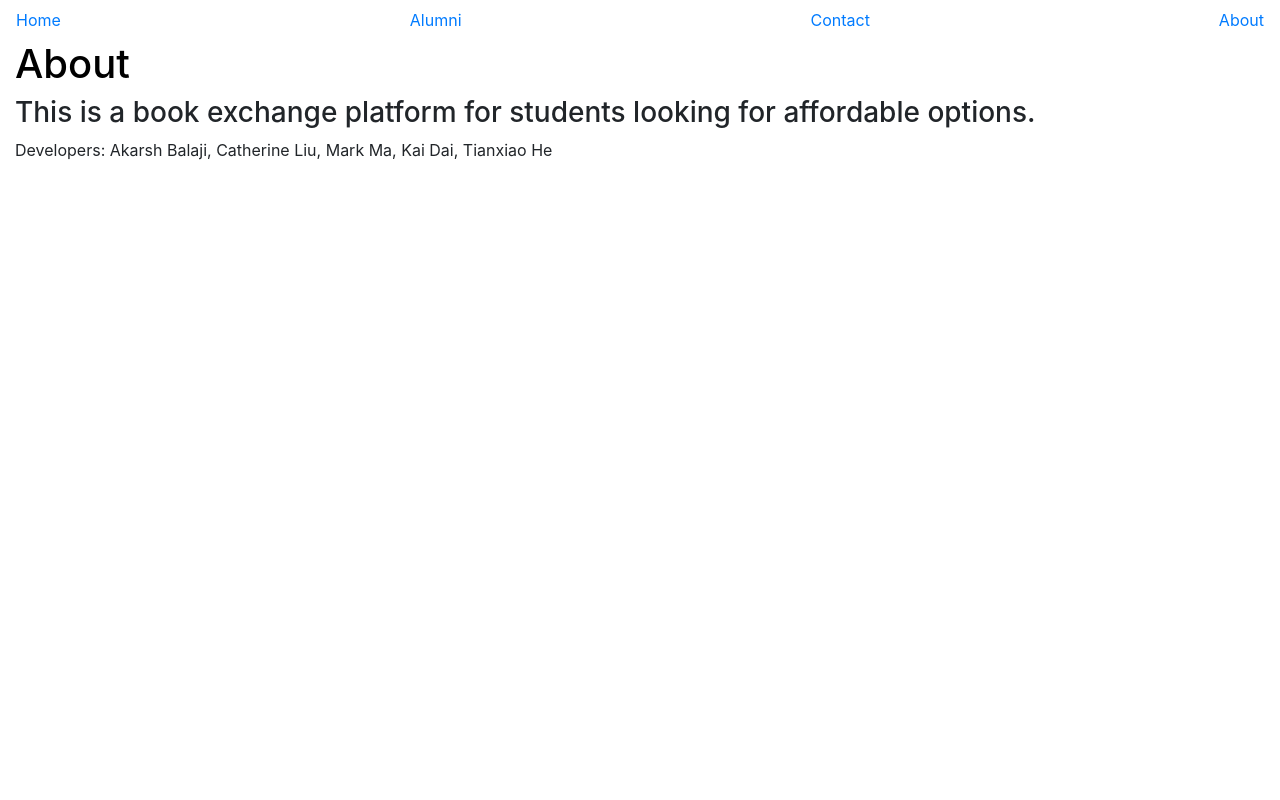
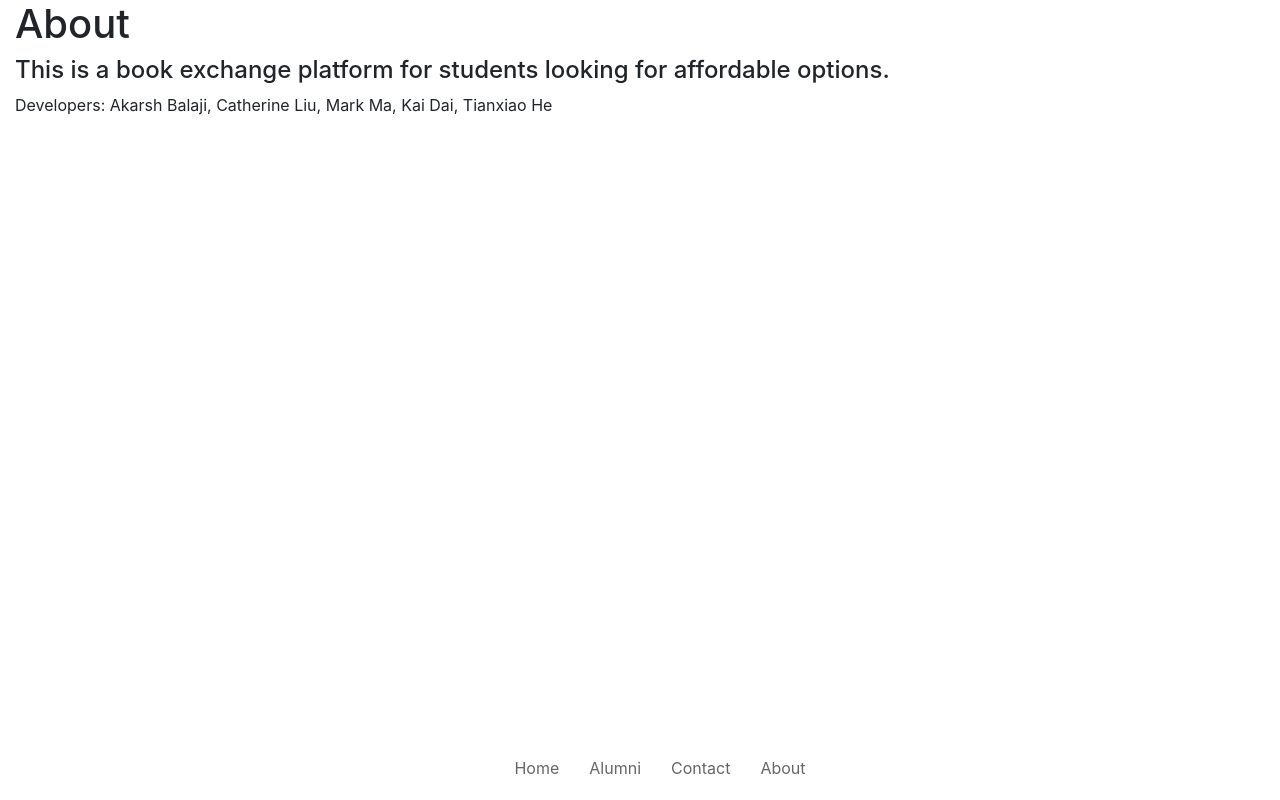
Before and after one commit to Qu-Swap/src_textbook, a website: page html/about.html in a window 1280 px wide. Drawn offline with nearby package versions, Linux system fonts and the light colour scheme; files that its build step writes are made by us from their sources.

Commit message:
resized welcome image. Reorganized css include structure for static pages

```diff
--- a/css/navbtn.css
+++ /dev/null
@@ -1,21 +0,0 @@
-.footer {
-	width: 100%;
-	list-style: none;
-	display: flex;
-	justify-content: center;
-}
-
-.footer li {
-	margin: 4px 15px;
-}
-
-.footer li a {
-	color: #fffc;
-	text-decoration: none;
-	text-shadow: 0 0 5px #000a;
-	will-change: color;
-}
-
-.footer li a:hover {
-	color: white;
-}
--- /dev/null
+++ b/css/static.css
@@ -0,0 +1,29 @@
+.static-page {
+	width: 100%;
+	height: 100vh;
+	display: flex;
+	flex-direction: column;
+	justify-content: space-between;
+}
+
+.footer {
+	width: 100%;
+	list-style: none;
+	display: flex;
+	justify-content: center;
+}
+
+.footer li {
+	margin: 4px 15px;
+}
+
+.footer li a {
+	color: black;
+	opacity: 0.6;
+	text-decoration: none;
+	will-change: opacity;
+}
+
+.footer li a:hover {
+	opacity: 1 !important;
+}
--- a/css/welcome.css
+++ b/css/welcome.css
@@ -1,12 +1,8 @@
-.welcome-box {
+
+.welcome-image {
 	background-repeat: no-repeat;
 	background-image: url("welcome_background.jpg");
 	background-size: 100%;
-	width: 100%;
-	height: 100vh;
-	display: flex;
-	flex-direction: column;
-	justify-content: space-between;
 }
 
 .welcome-cta {
@@ -43,3 +39,9 @@
     background-color: #e7e7e7;
     color: #BD2026;
 }
+
+.welcome-image .footer li a {
+	color: white;
+	text-shadow: 0 0 5px #000a;
+	opacity: 0.8;
+}
--- a/html/about.html
+++ b/html/about.html
@@ -4,21 +4,24 @@
 		<meta charset="UTF-8"/>
 		<meta name="viewport" content="width=device-width, initial-scale=1, shrink-to-fit=no">
 		<title>About</title>
-    <link rel='stylesheet' href='css/welcome.css' type='text/css'>
-    <link rel='stylesheet' href='css/navbtn.css' type='text/css'>
+		<link rel='stylesheet' href='css/static.css' type='text/css'>
 		<link rel="stylesheet" href="https://stackpath.bootstrapcdn.com/bootstrap/4.1.2/css/bootstrap.min.css" integrity="sha384-Smlep5jCw/wG7hdkwQ/Z5nLIefveQRIY9nfy6xoR1uRYBtpZgI6339F5dgvm/e9B" crossorigin="anonymous">
 		<link rel="stylesheet" href="https://use.fontawesome.com/releases/v5.1.1/css/all.css" integrity="sha384-O8whS3fhG2OnA5Kas0Y9l3cfpmYjapjI0E4theH4iuMD+pLhbf6JI0jIMfYcK3yZ" crossorigin="anonymous">
 	</head>
 	<body>
-      <div class = "navbar">
-        <a href="welcome.html">Home</a>
-        <a href="alumni.html">Alumni</a>
-        <a href="contact.html">Contact</a>
-        <a href="about.html">About</a>
+		<div class="container-fluid static-page">
+			<div class="static-content">
+				<h1 class="page-title">About</h1>
+				<h4>This is a book exchange platform for students looking for affordable options.</h4>
+				<p>Developers: Akarsh Balaji, Catherine Liu, Mark Ma, Kai Dai, Tianxiao He</p>
 			</div>
-      <div class="container-fluid">
-        <h1 style="color:black;">About</h1>
-        <h3>This is a book exchange platform for students looking for affordable options.</h3>
-        <h7>Developers: Akarsh Balaji, Catherine Liu, Mark Ma, Kai Dai, Tianxiao He</h7>
+
+			<ul class="footer">
+			  <li class="footer-item"><a href="welcome.html">Home</a></li>
+			  <li class="footer-item"><a href="alumni.html">Alumni</a></li>
+			  <li class="footer-item"><a href="contact.html">Contact</a></li>
+			  <li class="footer-item"><a href="about.html">About</a></li>
+			</ul>
 		</div>
 	</body>
+</html>
```
Also changed, not shown: html/alumni.html (+12 -8 lines), html/contact.html (+11 -8 lines), html/welcome.html (+2 -2 lines). Lines whose indentation alone changed are shown as unchanged.
